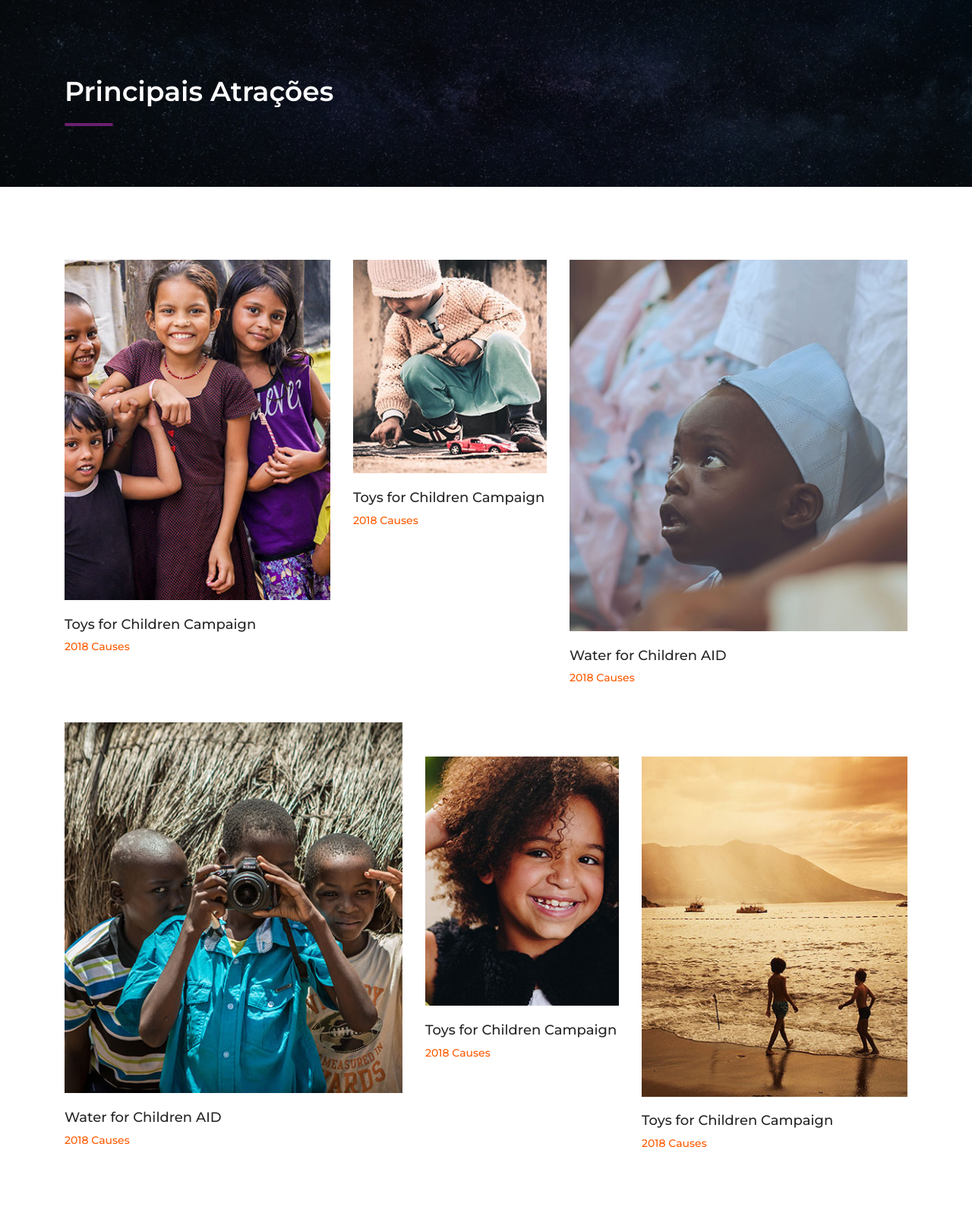
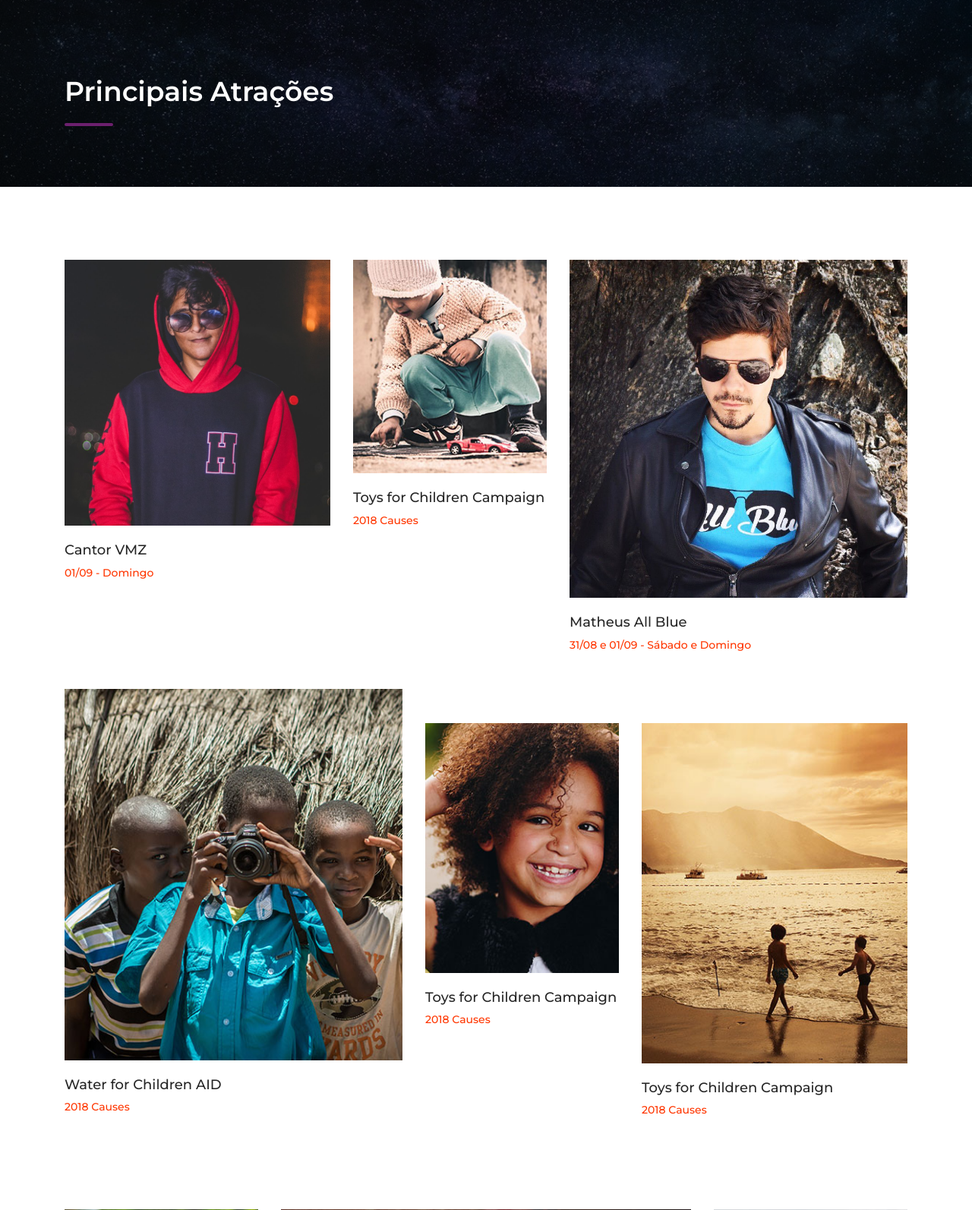
Before and after one commit to kepry/fantabob, a PHP site: page /atracoes.html in a window 1280 px wide. Shown: the part 179-1772 px from the top of the page at 76% size. Run offline with PHP 8.4, Linux system fonts and the light colour scheme.

Commit message:
Pequenas Modificações Atrações

```diff
--- a/atracoes.html
+++ b/atracoes.html
@@ -211,10 +211,10 @@
             <div class="row portfolio-container">
                 <div class="col-12 col-md-6 col-lg-4 portfolio-item">
                     <div class="portfolio-cont">
-                        <a href="#"><img src="images/a.jpg" alt=""></a>
+                        <a href="https://www.instagram.com/vmzoficial/"><img src="images/vmzCantor.jpg" alt=""></a>
 
-                        <h3 class="entry-title"><a href="#">Toys for Children Campaign</a></h3>
-                        <h4>2018 Causes</h4>
+                        <h3 class="entry-title"><a href="#">Cantor VMZ</a></h3>
+                        <h4>01/09 - Domingo</h4>
                     </div>
                 </div>
 
@@ -229,10 +229,10 @@
 
                 <div class="col-12 col-md-6 col-lg-5 portfolio-item">
                     <div class="portfolio-cont">
-                        <a href="#"><img src="images/c.jpg" alt=""></a>
+                        <a href="#"><img src="images/matheusYoutuber.jpg" alt=""></a>
 
-                        <h3 class="entry-title"><a href="#">Water for Children AID</a></h3>
-                        <h4>2018 Causes</h4>
+                        <h3 class="entry-title"><a href="#">Matheus All Blue</a></h3>
+                        <h4>31/08 e 01/09 - Sábado e Domingo</h4>
                     </div>
                 </div>
 
@@ -374,7 +374,7 @@
 
             <div class="row">
                 <div class="col-12 d-flex justify-content-center mt-72">
-                    <a href="#" class="btn gradient-bg load-more-btn">Load More</a>
+                    <a href="cronograma.html" class="btn gradient-bg">Ver Cronograma</a>
                 </div>
             </div>
         </div>
--- a/style.css
+++ b/style.css
@@ -1578,7 +1578,7 @@ ul.tabs-nav .tab-nav.active {
     margin-top: 10px;
     font-size: 14px;
     font-weight: 500;
-    color: #ff5a00;
+    color:rgba(255,54,0,1)
 }
 
 /*--------------------------------------------------------------
```
Also changed, not shown: images/matheusYoutuber.jpg (added), images/vmzCantor.jpg (added), 1 other file.
